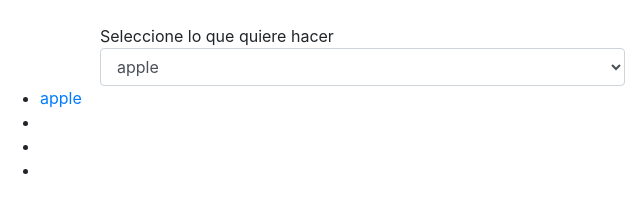
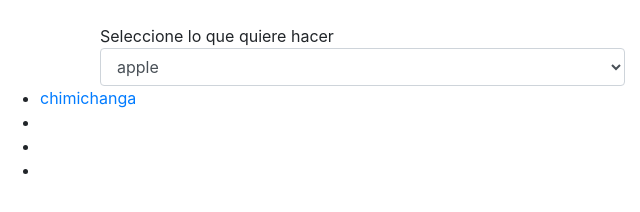
Before and after one commit to JosDaBaRo/JosDaBaRo.github.io, a plain HTML site: page index.html in a window 1280 px wide. Shown: the full height of the page, 0-640 px from the left. Drawn offline with nearby package versions, Linux system fonts and the light colour scheme.

Commit message:
testing with chimichanga

```diff
--- a/index.html
+++ b/index.html
@@ -26,7 +26,7 @@
 </form>
 
 <ul>
-    <li><a id="aLink" href="#">apple</a></li>
+    <li><a id="aLink" href="#">chimichanga</a></li>
     <li></li>
     <li></li>
     <li></li>
```
Also changed, not shown: apple.html (+1 -1 lines).
